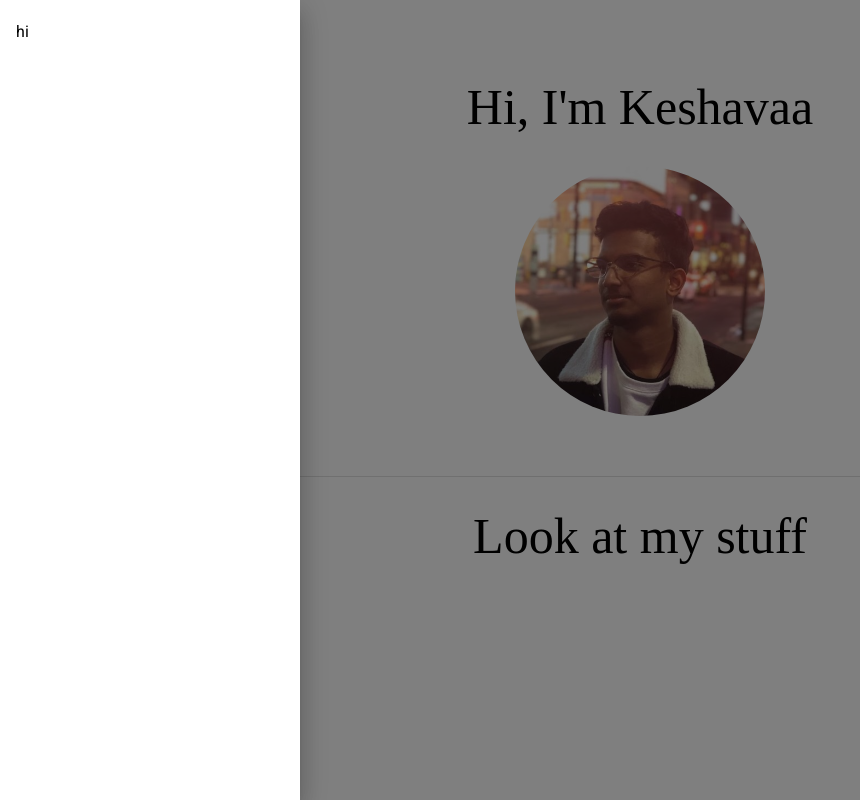
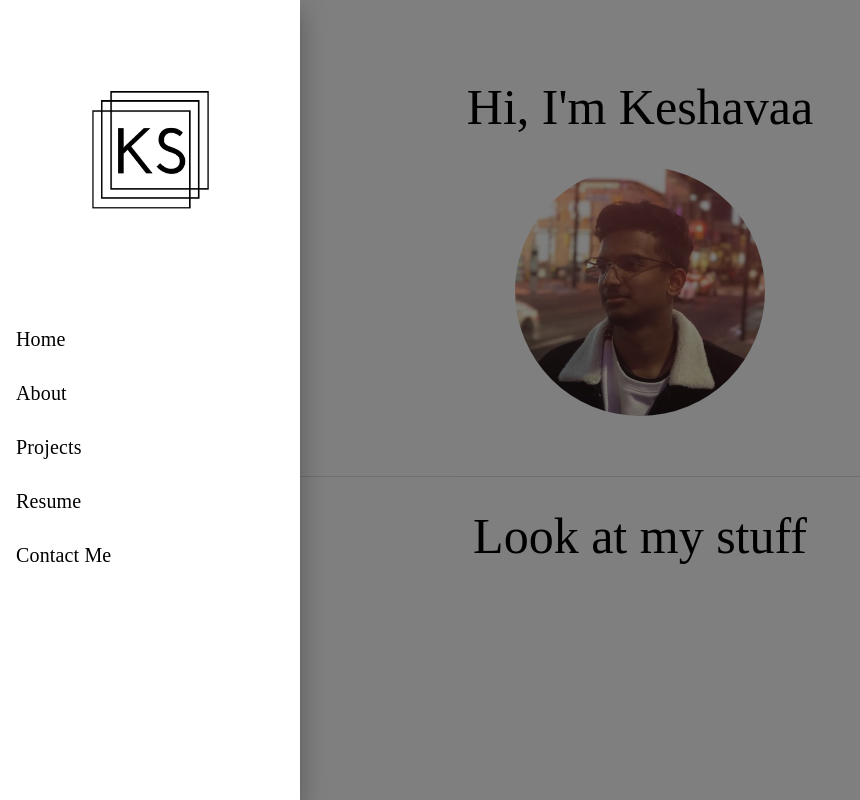
Before and after one commit to skeshavaa/my-portfolio, a React (Create React App) app in the folder client/: page / in a window 1280 px wide. Both pictures are taken after a click on the button 24 px from the left and 24 px from the top of the page. Shown: the whole page, without its empty margins (0-860 px from the left). Built offline with nearby package versions, Linux system fonts and the light colour scheme.

Commit message:
cleaned up project card, finished sidebar

```diff
--- a/client/src/components/drawerContent.js
+++ b/client/src/components/drawerContent.js
@@ -3,12 +3,18 @@ import { List, ListItemText, ListItem } from '@material-ui/core'
 import { Link } from 'react-router-dom'
 import styled from 'styled-components'
 import Item from '../components/item'
+import Logo from '../assets/images/Logo.png'
 
 const DrawerContent = () => {
     return (
         <Wrapper>
+            <Image src={Logo} />
             <List>
-                <Item text="hi" route="/about"/>
+                <Item text="Home" route="/"></Item>
+                <Item text="About" route="/about"></Item>
+                <Item text="Projects" route="/projects"></Item>
+                <Item text="Resume" route="/about"></Item>
+                <Item text="Contact Me" route="/about"></Item>
             </List>
         </Wrapper>
     )
@@ -19,3 +25,8 @@ export default DrawerContent
 const Wrapper = styled.div`
     width: 300px;
 `
+
+const Image = styled.img`
+    width: 300px;
+    height: 300px;
+`
--- a/client/src/components/item.js
+++ b/client/src/components/item.js
@@ -1,15 +1,21 @@
 import React from 'react'
 import { Link } from 'react-router-dom'
 import { ListItem, ListItemText } from '@material-ui/core'
+import styled from 'styled-components'
 
 const Item = (props) => {
     return (
         <Link to={props.route} className="link">
             <ListItem button>
-                <ListItemText>{props.text}</ListItemText>
+                <ListItemText><ItemText>{props.text}</ItemText></ListItemText>
             </ListItem>
         </Link>
     )
 }
 
 export default Item
+
+const ItemText = styled.p`
+    font-family: "Raleway";
+    font-size: 20px;
+`
--- a/client/src/components/project-card.js
+++ b/client/src/components/project-card.js
@@ -1,6 +1,9 @@
 import React from 'react'
 import styled from 'styled-components'
-import { Card, Button } from '@material-ui/core'
+import { Card, Button, ButtonGroup, IconButton } from '@material-ui/core'
+import GitHubIcon from '@material-ui/icons/GitHub'
+import LaunchIcon from '@material-ui/icons/Launch'
+
 
 const ProjectCard = (props) => {
 
@@ -8,22 +11,24 @@ const ProjectCard = (props) => {
         <Card>
             <ProjectWrapper>
                 <ImageWrapper>
-                    <Image src={props.project.image[0]}/>
+                    <Image src={props.project.image[0]} />
                 </ImageWrapper>
                 <Container>
-                <Title>{props.project.name}</Title>
-                <Description>{props.project.description}</Description>
+                    <Title>{props.project.name}</Title>
+                    <Description>{props.project.description}</Description>
                 </Container>
                 <TagsContainer>
                     {props.project.tags.map((tag) => {
-                        return(
+                        return (
                             <Tag>{tag}</Tag>
                         )
                     })}
                 </TagsContainer>
                 <ButtonContainer>
-                    <Button href={props.project.code} target="_blank" variant="outlined">Code</Button>
-                    <Button href={props.project.project}  target="_blank" variant="outlined">Project</Button>
+                    <ButtonGroup variant="outlined">
+                        <IconButton href={props.project.code} target="_blank" variant="outlined"><GitHubIcon/></IconButton>
+                        <IconButton href={props.project.project} target="_blank" variant="outlined"><LaunchIcon /></IconButton>
+                    </ButtonGroup>
                 </ButtonContainer>
             </ProjectWrapper>
         </Card>
@@ -95,6 +100,7 @@ const ButtonContainer = styled.div`
     margin-left: 25px;
     margin-right: 25px;
     display: flex;
+    align-self: flex-end;
     justify-content: space-between;
     margin-top: auto;
     margin-bottom: 25px;
--- a/client/src/pages/projects.js
+++ b/client/src/pages/projects.js
@@ -4,6 +4,7 @@ import ProjectCards from '../sections/project-cards'
 import Layout from '../components/layout'
 import Heading from '../components/heading'
 import axios from 'axios'
+import styled from 'styled-components'
 
 
 const Projects = () => {
@@ -25,12 +26,16 @@ const Projects = () => {
         : <ProjectCards projects={data}/>
 
     return (
-        <div>
+        <Wrapper>
             <Layout />
             <Heading title="Projects"/>
             {Cards}
-        </div>
+        </Wrapper>
     )
 }
 
 export default Projects
+
+const Wrapper = styled.div`
+    max-width: 100vw;
+`
--- a/client/src/styles/general.css
+++ b/client/src/styles/general.css
@@ -18,3 +18,4 @@ html, body, head, p, h1, h2{
 
 @import url('https://fonts.googleapis.com/css2?family=Abel&display=swap');
 @import url('https://fonts.googleapis.com/css2?family=Inconsolata:wght@300&display=swap');
+@import url('https://fonts.googleapis.com/css2?family=Raleway&display=swap');
```
Also changed, not shown: client/src/assets/images/Logo.png (added).
